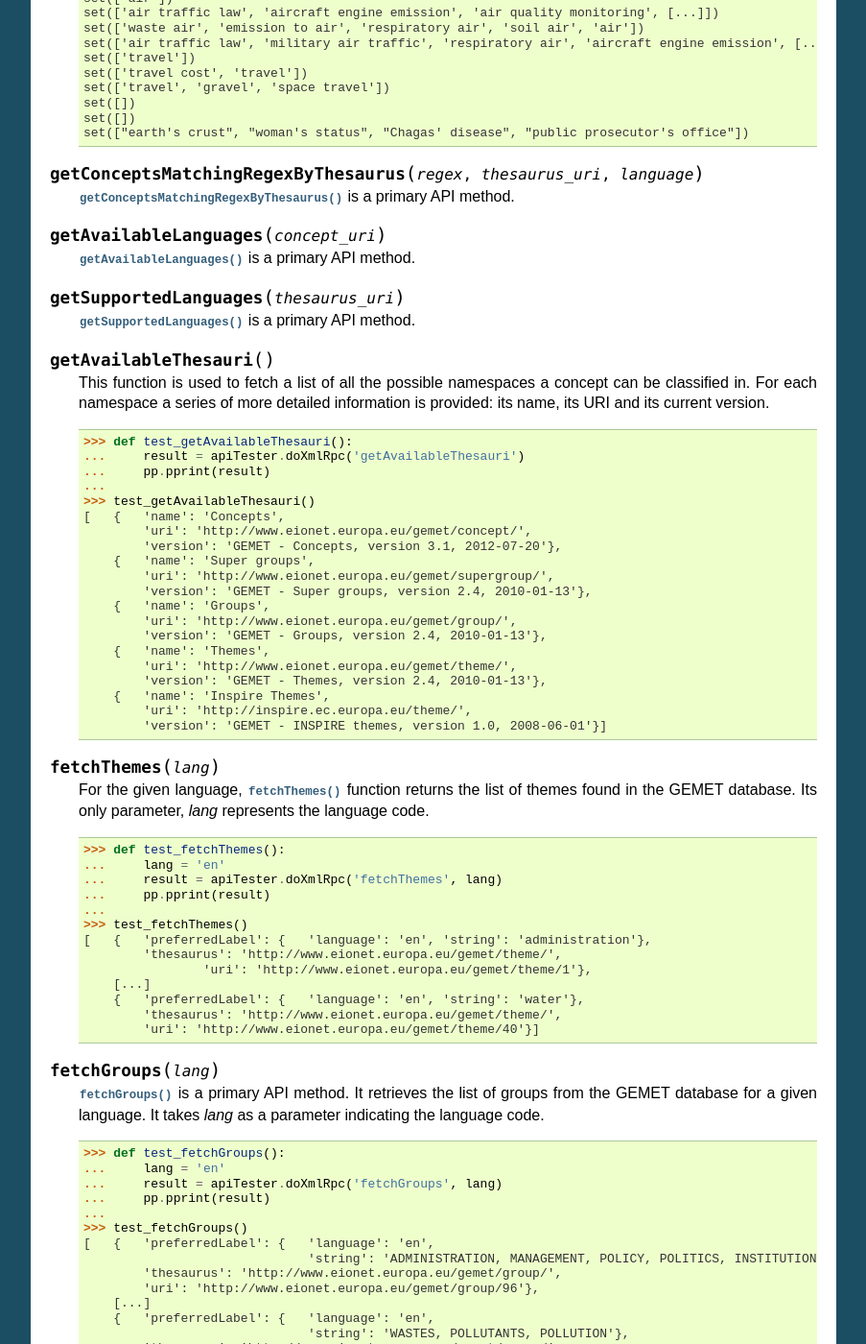
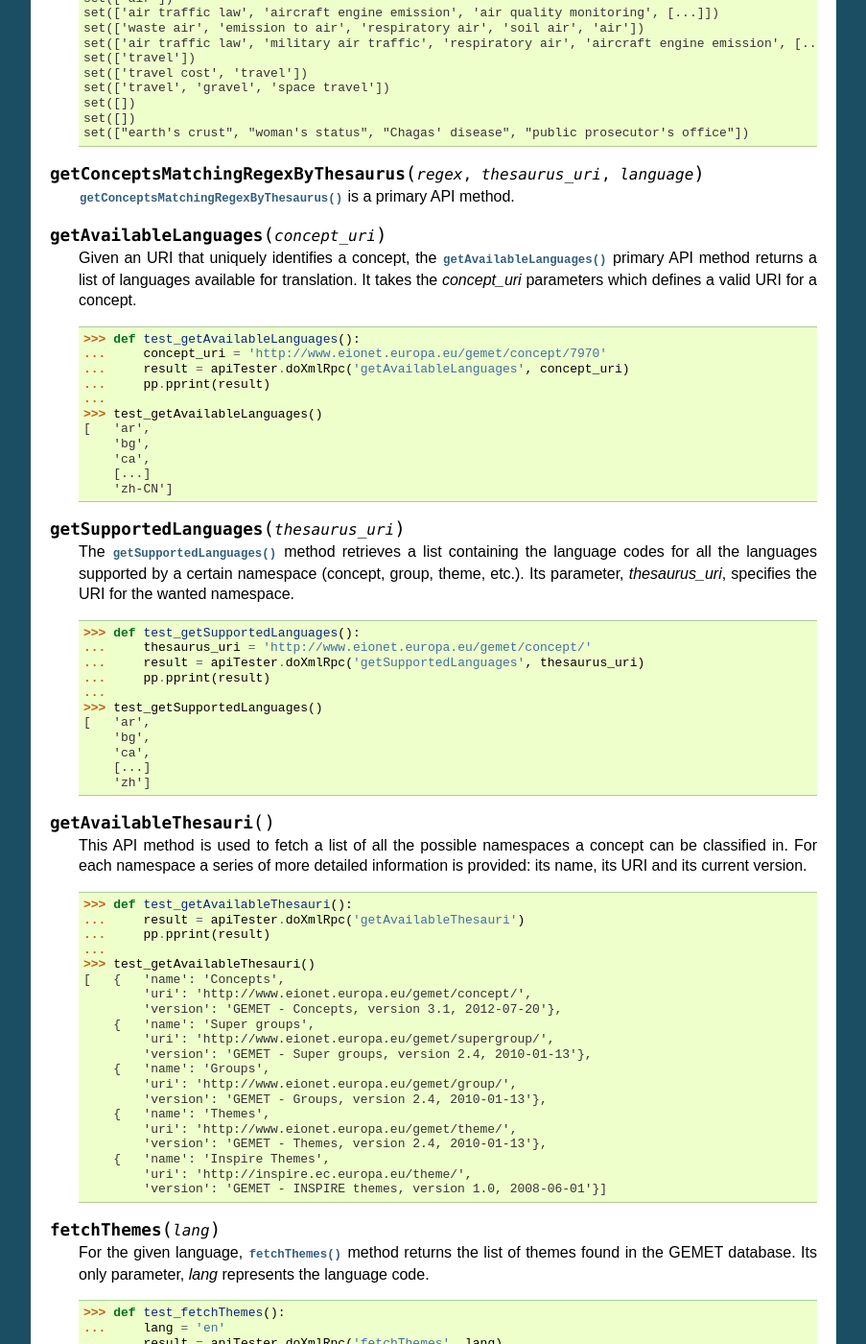
Before and after one commit to eea/gemet, a Sphinx documentation site: the page built from docs/api/source/api.rst, in a window 1280 px wide and 1400 px high, scrolled down 3946 px. Shown: the whole window at 96% size, without its empty margins (198-1101 px from the left). Built offline with Sphinx 7.4.7, drawn with Linux system fonts in a browser that asks for light colours.

Commit message:
docs: add description for API language methods.

```diff
--- a/docs/api/source/api.rst
+++ b/docs/api/source/api.rst
@@ -246,15 +246,45 @@ WebService API methods
 
 .. function:: getAvailableLanguages(concept_uri)
 
-   :func:`getAvailableLanguages` is a primary API method.
+   Given an URI that uniquely identifies a concept, the
+   :func:`getAvailableLanguages` primary API method returns a list of
+   languages available for translation. It takes the *concept_uri* parameters
+   which defines a valid URI for a concept. ::
+
+        >>> def test_getAvailableLanguages():
+        ...     concept_uri = 'http://www.eionet.europa.eu/gemet/concept/7970'
+        ...     result = apiTester.doXmlRpc('getAvailableLanguages', concept_uri)
+        ...     pp.pprint(result)
+        ...
+        >>> test_getAvailableLanguages()
+        [   'ar',
+            'bg',
+            'ca',
+            [...]
+            'zh-CN']
 
 .. function:: getSupportedLanguages(thesaurus_uri)
 
-   :func:`getSupportedLanguages` is a primary API method.
+   The :func:`getSupportedLanguages` method retrieves a list containing the
+   language codes for all the languages supported by a certain namespace
+   (concept, group, theme, etc.). Its parameter, *thesaurus_uri*, specifies the
+   URI for the wanted namespace. ::
+
+        >>> def test_getSupportedLanguages():
+        ...     thesaurus_uri = 'http://www.eionet.europa.eu/gemet/concept/'
+        ...     result = apiTester.doXmlRpc('getSupportedLanguages', thesaurus_uri)
+        ...     pp.pprint(result)
+        ...
+        >>> test_getSupportedLanguages()
+        [   'ar',
+            'bg',
+            'ca',
+            [...]
+            'zh']
 
 .. function:: getAvailableThesauri()
 
-   This function is used to fetch a list of all the possible namespaces a
+   This API method is used to fetch a list of all the possible namespaces a
    concept can be classified in. For each namespace a series of more detailed
    information is provided: its name, its URI and its current version. ::
 
@@ -281,7 +311,7 @@ WebService API methods
 
 .. function:: fetchThemes(lang)
 
-   For the given language, :func:`fetchThemes` function returns the list of
+   For the given language, :func:`fetchThemes` method returns the list of
    themes found in the GEMET database. Its only parameter, *lang* represents
    the language code. ::
 
```
